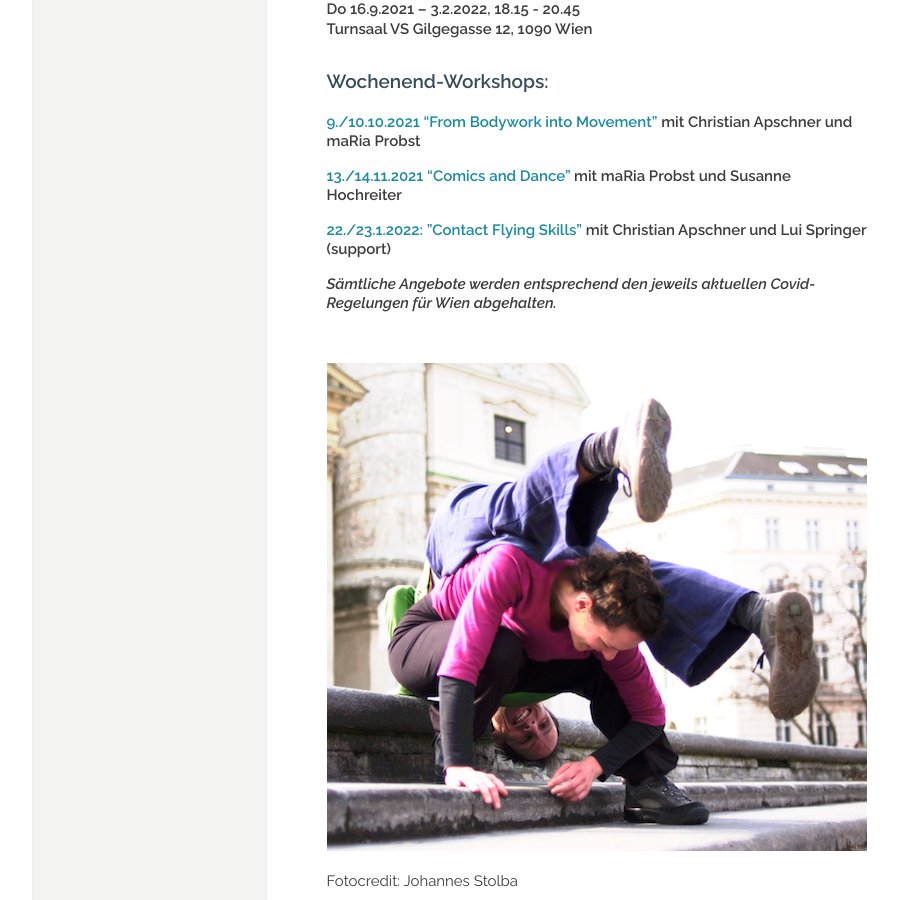
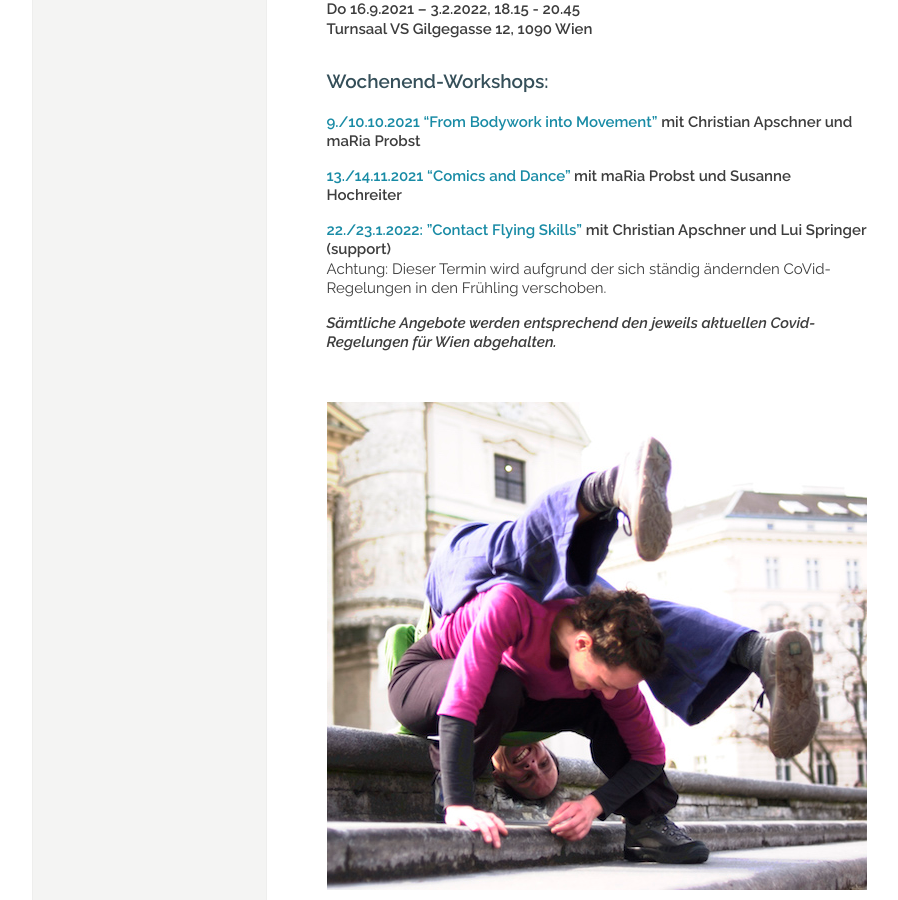
Before and after one commit to manulari/rollingpointat, a Jekyll site: the page built from _pages_de/index.md, in a window 1280 px wide and 900 px high, scrolled down 1616 px. Shown: the whole window, without its empty margins (152-1050 px from the left). Built offline with Jekyll 4.4.1, drawn with Linux system fonts in a browser that asks for light colours; comment, search, counter and statistics services are not loaded.

Commit message:
Update page (de) “index”

```diff
--- a/_pages_de/index.md
+++ b/_pages_de/index.md
@@ -51,7 +51,8 @@ Turnsaal VS Einsiedlergasse 7, 1050 Wien**
 
 **[13./14.11.2021 "Comics and Dance"](/workshops#comics) mit maRia Probst und Susanne Hochreiter**
 
-**[22./23.1.2022: "Contact Flying Skills"](/workshops#flying)** **mit Christian Apschner und Lui Springer (support)**
+**[22./23.1.2022: "Contact Flying Skills"](/workshops#flying)** **mit Christian Apschner und Lui Springer (support)**\
+Achtung: Dieser Termin wird aufgrund der sich ständig ändernden CoVid-Regelungen in den Frühling verschoben.
 
 ***Sämtliche Angebote werden entsprechend den jeweils aktuellen Covid-Regelungen für Wien abgehalten.***
 
```
